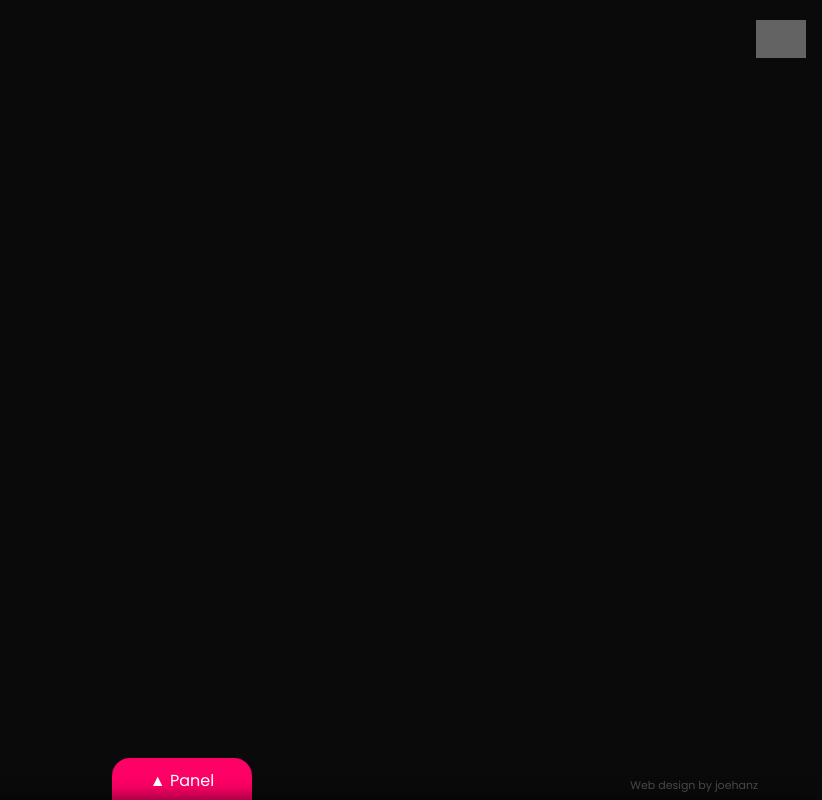
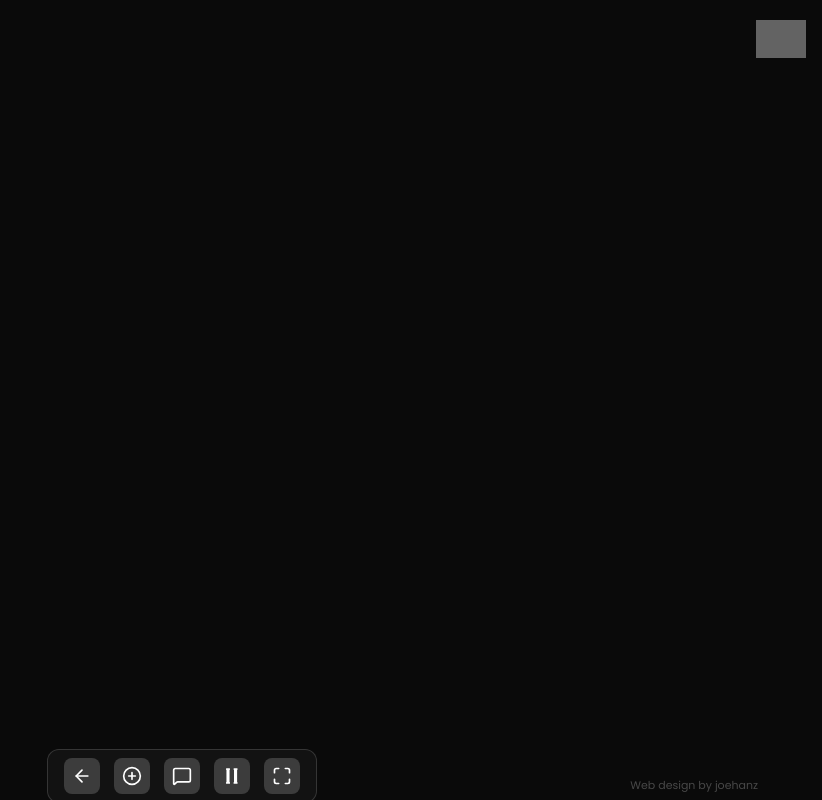
Before and after one commit to joehanz/tukarfollow, a plain HTML site: page percobaan.html in a window 1280 px wide. Shown: the whole page, without its empty margins (458-1280 px from the left). Drawn offline with nearby package versions, Linux system fonts and the light colour scheme; grey boxes are pictures that could not be loaded.

Commit message:
Update percobaan.html

```diff
--- a/percobaan.html
+++ b/percobaan.html
@@ -699,140 +699,55 @@
       />
     </div>
 
-    <style>
-/* Wrapper berisi panel + tombol */
-#panelWrapper {
-  position: fixed;
-  left: 0;
-  right: 0;
-  bottom: 0;
-  height: 110px; /* ← PAS: pas tinggi tombol + padding */
-  transform: translateY(calc(100% - 42px));
-  transition: transform .32s ease;
-  z-index: 9999;
-  pointer-events: none;
-}
-
-/* TOMBOL YANG MENEMPEL DI ATAS PANEL */
-#panelBtn {
-  width: 140px;
-  margin: 0 auto;
-  display: block;
-  background: #ff0066;
-  color: #fff;
-  border: none;
-  padding: 10px 22px;
-  border-radius: 18px 18px 0 0;
-  font-size: 16px;
-  cursor: pointer;
-  pointer-events: auto;
-}
-
-/* PANEL UTAMA — TINGGI PAS DENGAN TOMBOL KONTROL */
-#panel {
-  background: #111;
-  height: calc(110px - 42px); /* ← WAJIB SAMA dengan tinggi wrapper di atas! */
-  border-top-left-radius: 22px;
-  border-top-right-radius: 22px;
-  box-shadow: 0 -6px 18px rgba(0,0,0,.5);
-  padding: 10px 15px;
-  pointer-events: auto;
-  color: #fff;
-  overflow-y: auto;
-}
-
-/* Saat panel dibuka penuh */
-#panelWrapper.open {
-  transform: translateY(0);
-}
-
-/* === STYLE TOMBOL KONTROL === */
-.subtitle-layer {
-  width: 100%;
-}
-.subtitle-controls {
-  display: flex;
-  gap: 10px;
-  justify-content: center;
-  flex-wrap: nowrap;
-}
-.ctrl-btn {
-  background: #2a2a2a;
-  color: #fff;
-  border: none;
-  width: 44px;
-  height: 44px;
-  border-radius: 8px;
-  cursor: pointer;
-  display: flex;
-  align-items: center;
-  justify-content: center;
-  transition: background 0.2s;
-  flex-shrink: 0;
-}
-.ctrl-btn:hover {
-  background: #ff0066;
-}
-.ctrl-btn svg,
-.ctrl-btn i {
-  width: 18px;
-  height: 18px;
-}
-</style>
-
-<!-- PANEL TARIK -->
-<div id='panelWrapper'>
-  <button id='panelBtn' onclick='togglePanel()'>&#9650; Panel</button>
-  <div id='panel'>
-    <center>
     <div class="subtitle-layer" id="subLayer">
       <div class="subtitle-controls">
-          <button class="ctrl-btn" id="btnHomeBack" title="Kembali ke halaman sebelumnya">
+        <button
+          class="ctrl-btn"
+          id="btnHomeBack"
+          title="Kembali ke halaman sebelumnya"
+        >
           <i data-lucide="arrow-left"></i>
         </button>
         <button class="ctrl-btn" id="btnAddComment" title="Tulis Komentar">
           <i data-lucide="plus-circle"></i>
         </button>
-          <button class="ctrl-btn" id="btnViewComments" title="Lihat Daftar Komentar">
+        <button
+          class="ctrl-btn"
+          id="btnViewComments"
+          title="Lihat Daftar Komentar"
+        >
           <i data-lucide="message-square"></i>
         </button>
-
-          <!-- TOMBOL: Subtitle Indonesia -->
-          <button class="ctrl-btn" id="btnSubIndo" title="Alternatif Player II">
+                <!-- ✅ TOMBOL: Subtitle Indonesia (Bendera) -->
+        <button
+  class="ctrl-btn"
+  id="btnSubIndo"
+  title="Alternatif Player II"
+>
   <svg width="18" height="16" viewBox="0 0 18 16" fill="currentColor" xmlns="http://www.w3.org/2000/svg">
+    <!-- I kiri -->
     <rect x="4" y="2" width="2.8" height="12" rx="0.5"/>
+    <!-- I kanan -->
     <rect x="10.8" y="2" width="2.8" height="12" rx="0.5"/>
+    <!-- Topi kecil atas kiri -->
     <rect x="3.6" y="1" width="3.6" height="1.5" rx="0.5"/>
+    <!-- Topi kecil atas kanan -->
     <rect x="10.4" y="1" width="3.6" height="1.5" rx="0.5"/>
+    <!-- Topi kecil bawah kiri -->
     <rect x="3.6" y="13.5" width="3.6" height="1.5" rx="0.5"/>
+    <!-- Topi kecil bawah kanan -->
     <rect x="10.4" y="13.5" width="3.6" height="1.5" rx="0.5"/>
   </svg>
 </button>
-
-          <button class="ctrl-btn" id="btnFullscreen" title="Masuk/Keluar Layar Penuh">
+        <button
+          class="ctrl-btn"
+          id="btnFullscreen"
+          title="Masuk/Keluar Layar Penuh"
+        >
           <i data-lucide="maximize"></i>
         </button>
       </div>
     </div>
-    </center>
-  </div>
-</div>
-
-<script>
-function togglePanel() {
-  const wrap = document.getElementById("panelWrapper");
-  const btn = document.getElementById("panelBtn");
-
-  wrap.classList.toggle("open");
-
-  if (wrap.classList.contains("open")) {
-    btn.innerHTML = "&#9660; Tutup";
-  } else {
-    btn.innerHTML = "&#9650; Panel";
-  }
-}
-</script>
-
 
     <div class="search-container" id="searchContainer">
       <div class="search-box">
```
Lines whose indentation alone changed are shown as unchanged.
